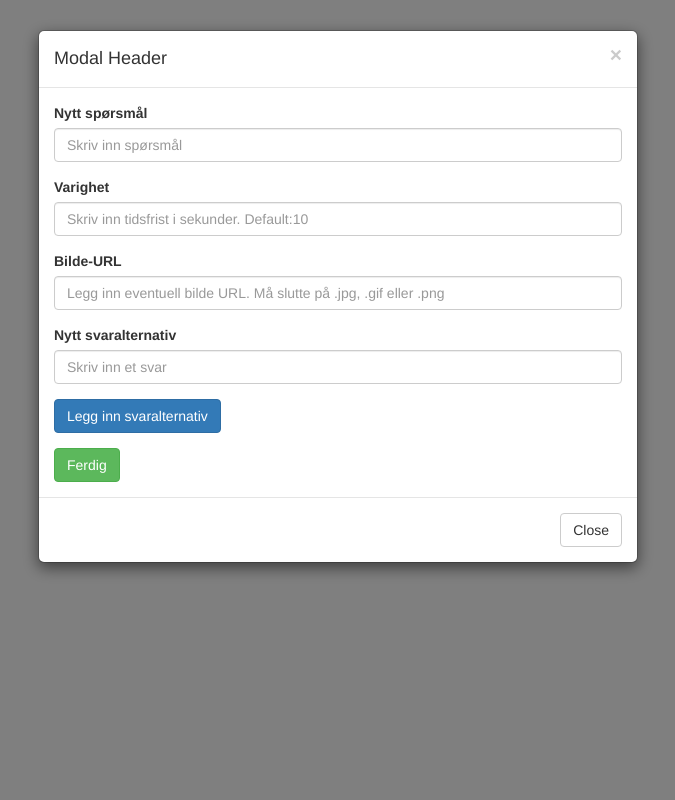
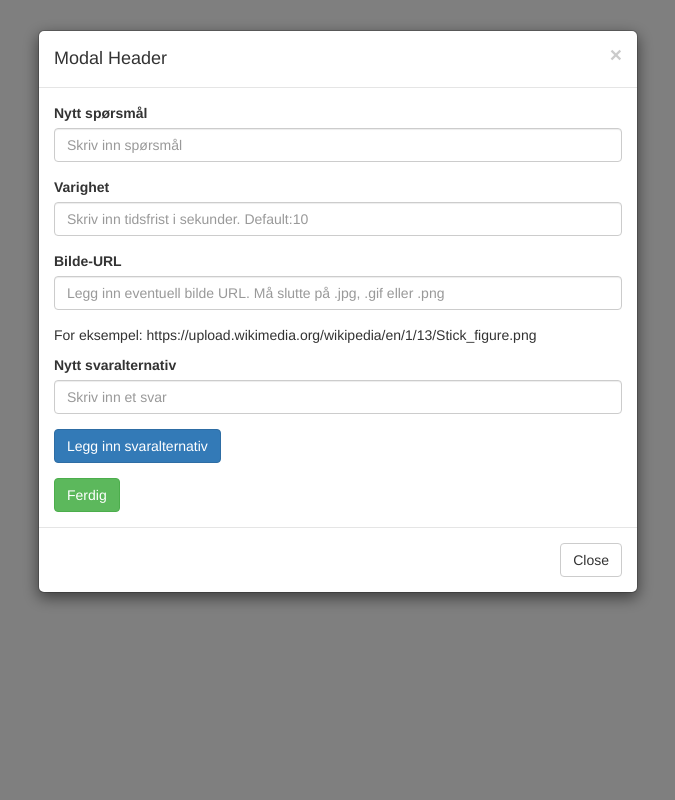
Before and after one commit to tonivuc/quiz, a web app: page /lagquiz.html in a window 1280 px wide, after a click on "Legg til spørsmål". Shown: the whole page, without its empty margins (302-977 px from the left). Run offline with its HTML, style and script files only (its server is not run), Linux system fonts and the light colour scheme; data that the repository does not hold is empty; some libraries are stand-ins or nearby versions.

Commit message:
La inn forslag til bildeURL

```diff
--- a/src/main/webapp/lagquiz.html
+++ b/src/main/webapp/lagquiz.html
@@ -52,6 +52,7 @@
                     <input type="text" id="spmVarighet" class="form-control" placeholder="Skriv inn tidsfrist i sekunder. Default:10"> </div>
                 <div class="form-group"> <label>Bilde-URL</label>
                     <input type="text" id="spmBildeURL" class="form-control" placeholder="Legg inn eventuell bilde URL. Må slutte på .jpg, .gif eller .png"> </div>
+                <p>For eksempel: https://upload.wikimedia.org/wikipedia/en/1/13/Stick_figure.png</p>
                 <div class="form-group gruppering">
                     <div class="form-group"> <label>Nytt svaralternativ</label>
                         <input id="nyttSvar" type="text"  class="form-control" placeholder="Skriv inn et svar"> </div>
```
